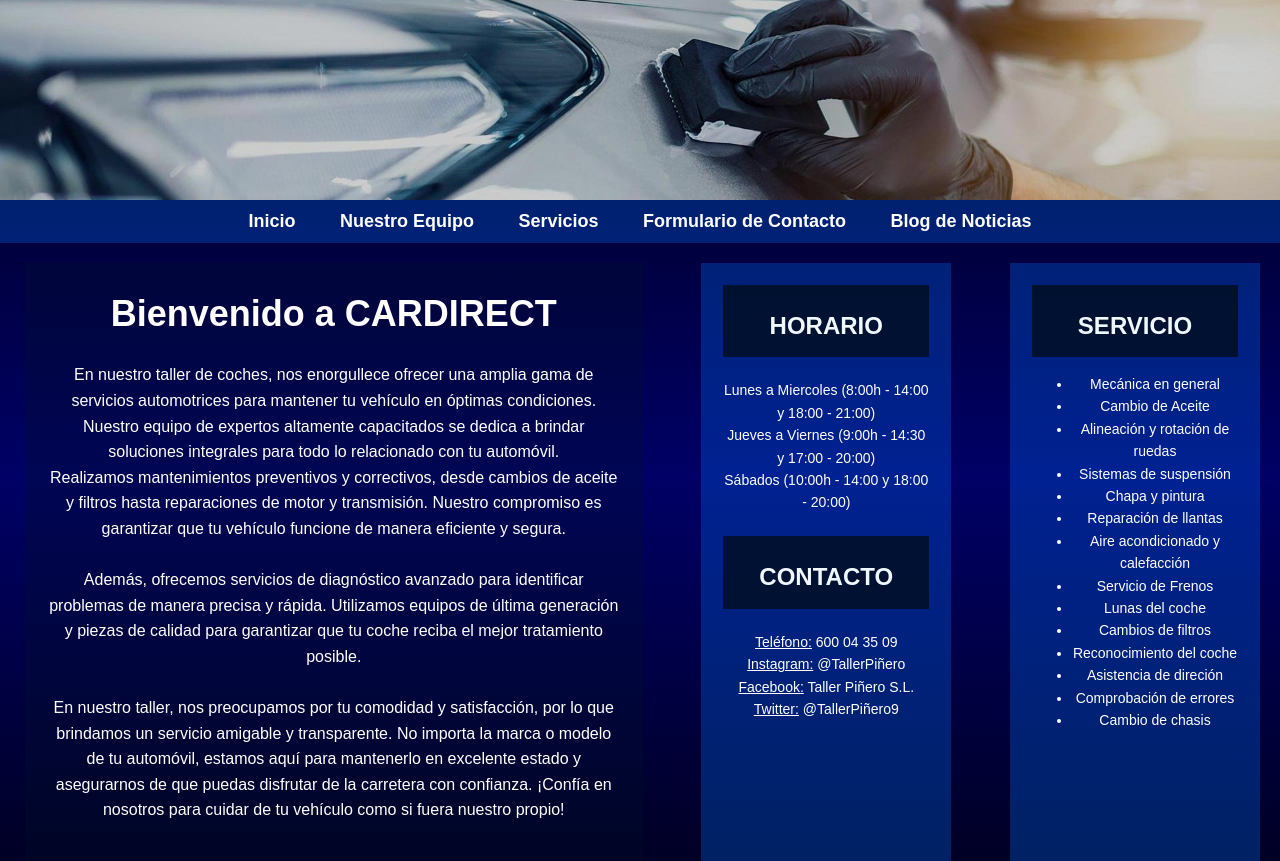
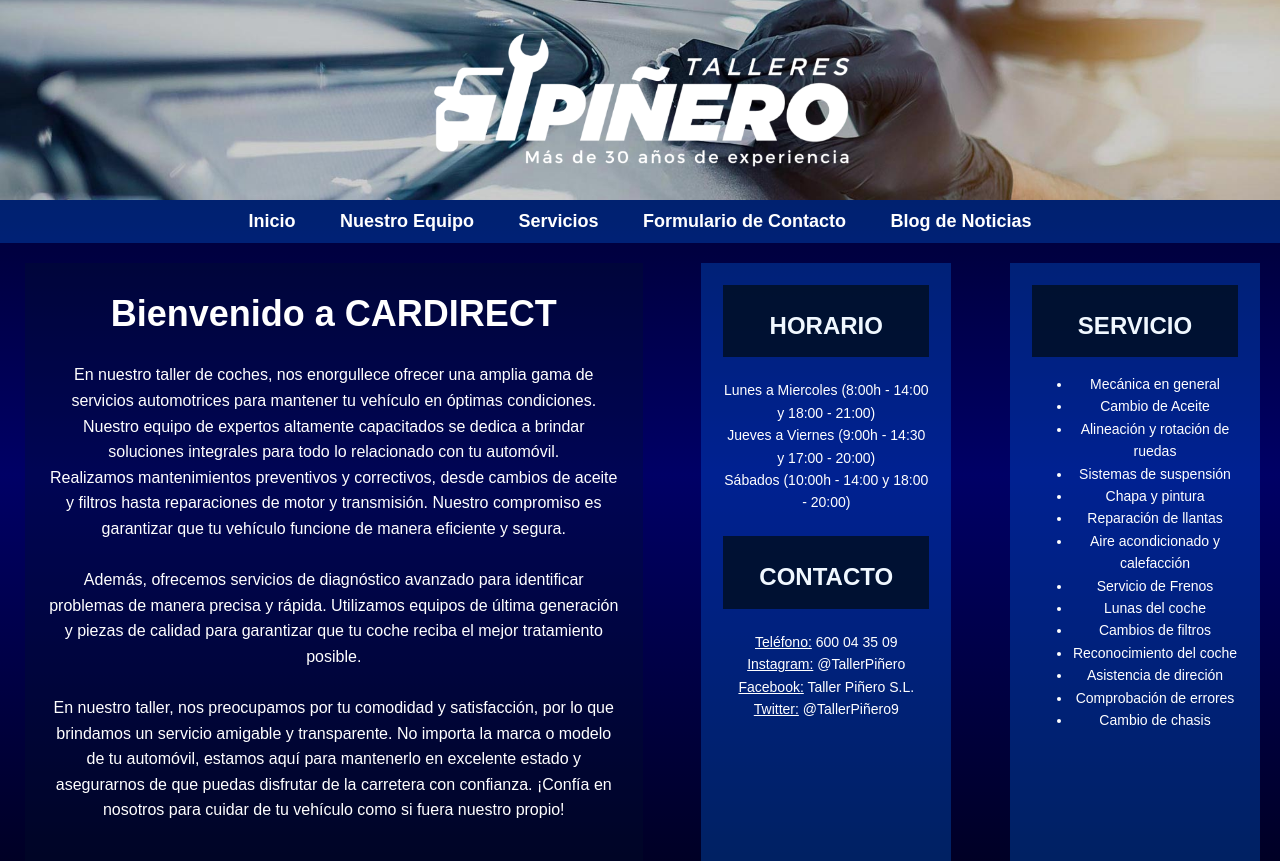
Before and after one commit to antjserrano/render, a website: page index.html in a window 1280 px wide. Shown: the top 861 px of the page. Drawn offline with Linux system fonts and the light colour scheme.

Commit message:
taller14_commit

```diff
--- a/index.html
+++ b/index.html
@@ -11,7 +11,7 @@
 <body>
     <header>
         <div class="header_logo">
-            <img src="Resources/logo-pinero-blanco.webp" alt="">
+            <img src="./Proy_001_TallerCoche/Resources/logo-pinero-blanco.webp" alt="">
         </div>
     </header>
 
```
